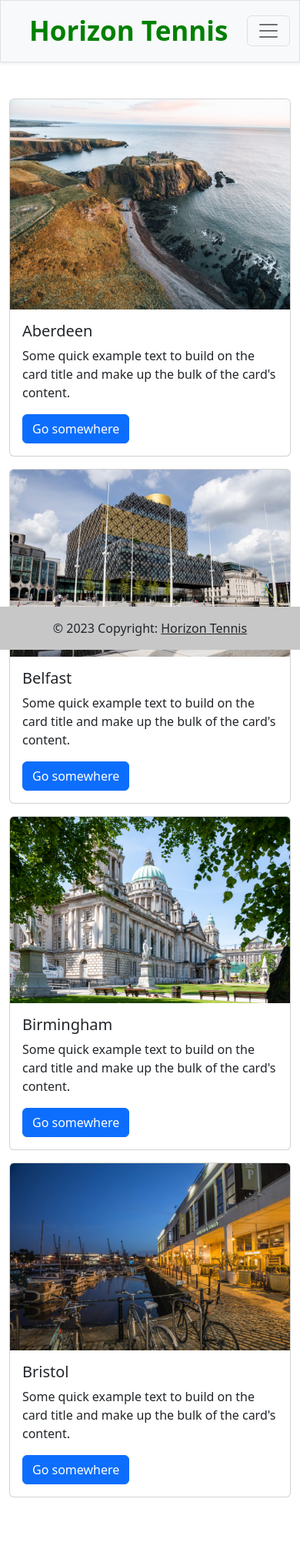
After one commit to Cyb3rMutant/tennis-tournament, a Flask app: page /view_tournaments in a window 390 px wide. The commit adds this page. Shown: the whole page at 77% size. Run offline with Flask 2, Linux system fonts and the light colour scheme.

Commit message:
Implemented responsive view tournaments rough draft

```diff
--- a/app/routes.py
+++ b/app/routes.py
@@ -9,3 +9,7 @@ def index():
     # collections is for testing only feel free to remove
     collections = model.get_collections()
     return render_template("index.html", collections=collections)
+
+@app.route('/view_tournaments')
+def view_tournaments():
+    return render_template("view_tournaments.html")
--- /dev/null
+++ b/app/static/css/view_tournaments.css
@@ -0,0 +1,18 @@
+@media only screen and (min-width: 996px) {
+    img {
+
+        height: 290px;
+        object-fit: cover;
+    }
+
+}
+
+
+@media only screen and (min-width: 1200px) {
+    img {
+
+        height: 290px;
+        object-fit: cover;
+    }
+
+}
--- a/app/templates/base.html
+++ b/app/templates/base.html
@@ -25,7 +25,7 @@
                 <a class="nav-link active" aria-current="page" href="{{ url_for('index') }}">Home</a>
               </li>
               <li class="nav-item">
-                <a class="nav-link" href="#">View Matches</a>
+                <a class="nav-link" href="{{ url_for('view_tournaments') }}">View Tournaments</a>
               </li>
               <li class="nav-item">
                 <a class="nav-link" href="#">About Us</a>
--- /dev/null
+++ b/app/templates/view_tournaments.html
@@ -0,0 +1,73 @@
+{% extends "base.html" %}
+{% block content %}
+<link rel= "stylesheet" type= "text/css" href= "{{ url_for('static',filename='css/view_tournaments.css') }}">
+
+<head>
+    <title>View Matches</title>
+</head>
+
+
+<main class="main">
+
+    <div class="container">
+        <div class="row gy-3" style="padding-top: 13%;">
+            <div class="col-12 col-lg-4 col-xl-3">
+                <div class="card">
+                    <img src="{{ url_for('static',filename='images/Aberdeen.jpg') }}" class="card-img-top" alt="...">
+                    <div class="card-body">
+                      <h5 class="card-title">Aberdeen</h5>
+                      <p class="card-text">Some quick example text to build on the card title and make up the bulk of the card's content.</p>
+                      <a href="#" class="btn btn-primary">Go somewhere</a>
+                    </div>
+                </div>
+            </div>
+
+            <div class="col-12 col-lg-4 col-xl-3">
+                <div class="card">
+                    <img src="{{ url_for('static',filename='images/Birmingham.jpg') }}" class="card-img-top" alt="...">
+                    <div class="card-body">
+                      <h5 class="card-title">Belfast</h5>
+                      <p class="card-text">Some quick example text to build on the card title and make up the bulk of the card's content.</p>
+                      <a href="#" class="btn btn-primary">Go somewhere</a>
+                    </div>
+                </div>
+            </div>
+
+            <div class="col-12 col-lg-4 col-xl-3">
+                <div class="card">
+                    <img src="{{ url_for('static',filename='images/Belfast.jpg') }}" class="card-img-top" alt="...">
+                    <div class="card-body">
+                      <h5 class="card-title">Birmingham</h5>
+                      <p class="card-text">Some quick example text to build on the card title and make up the bulk of the card's content.</p>
+                      <a href="#" class="btn btn-primary">Go somewhere</a>
+                    </div>
+                </div>
+            </div>
+
+
+            <div class="col-12 col-lg-4 col-xl-3">
+                <div class="card" >
+                    <img src="{{ url_for('static',filename='images/Bristol.jpg') }}" class="card-img-top" alt="...">
+                    <div class="card-body">
+                      <h5 class="card-title">Bristol</h5>
+                      <p class="card-text">Some quick example text to build on the card title and make up the bulk of the card's content.</p>
+                      <a href="#" class="btn btn-primary">Go somewhere</a>
+                    </div>
+                </div>
+            </div>
+        </div>
+
+        </div>
+
+
+    <div class="space-for-bottom" style="margin-top: 5em;">
+
+    </div>
+
+
+
+
+</main>
+
+
+{% endblock %}
```
Also changed, not shown: app/static/images/Aberdeen.jpg (added), app/static/images/Belfast.jpg (added), app/static/images/Birmingham.jpg (added), app/static/images/Bristol.jpg (added), 1 other file.
